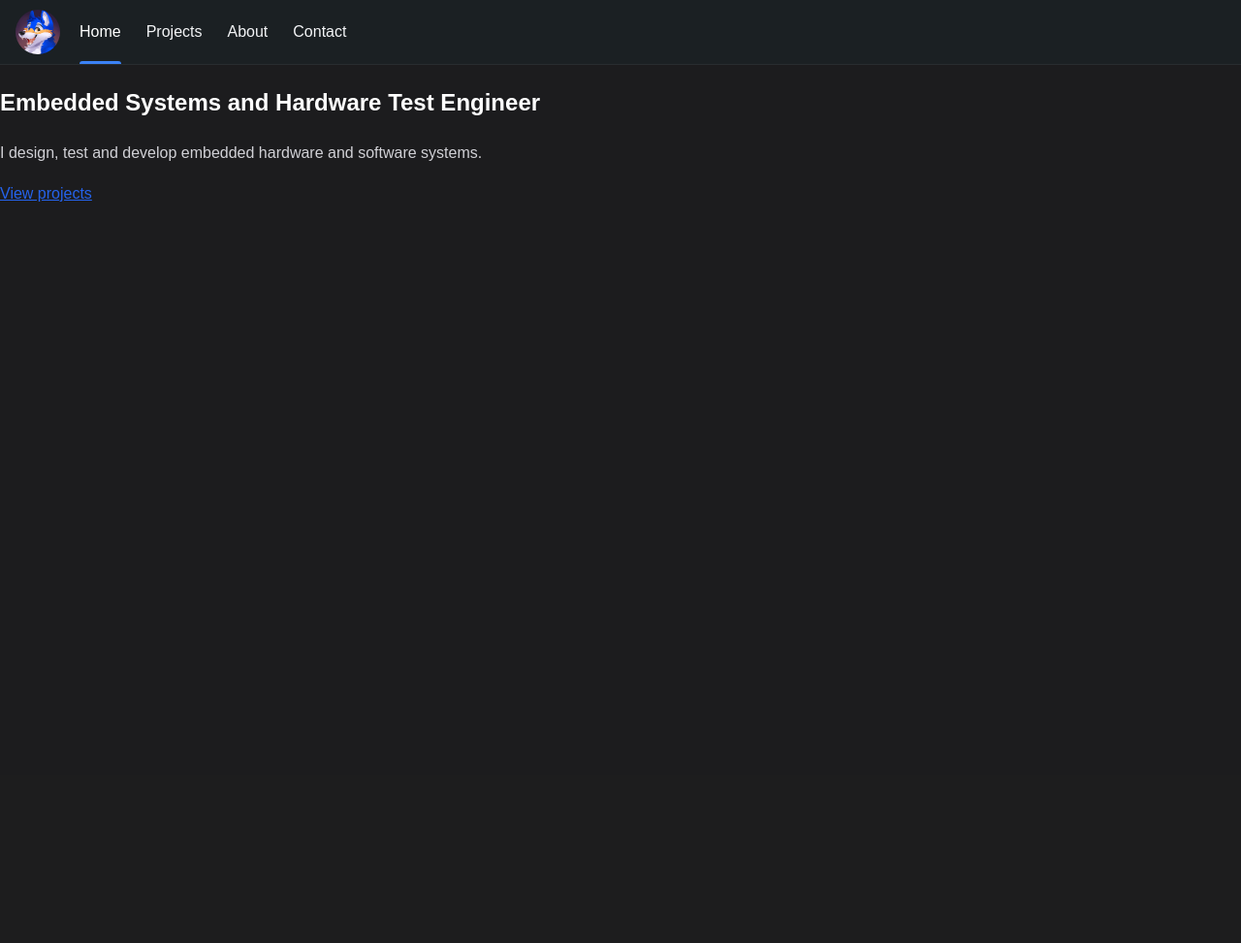
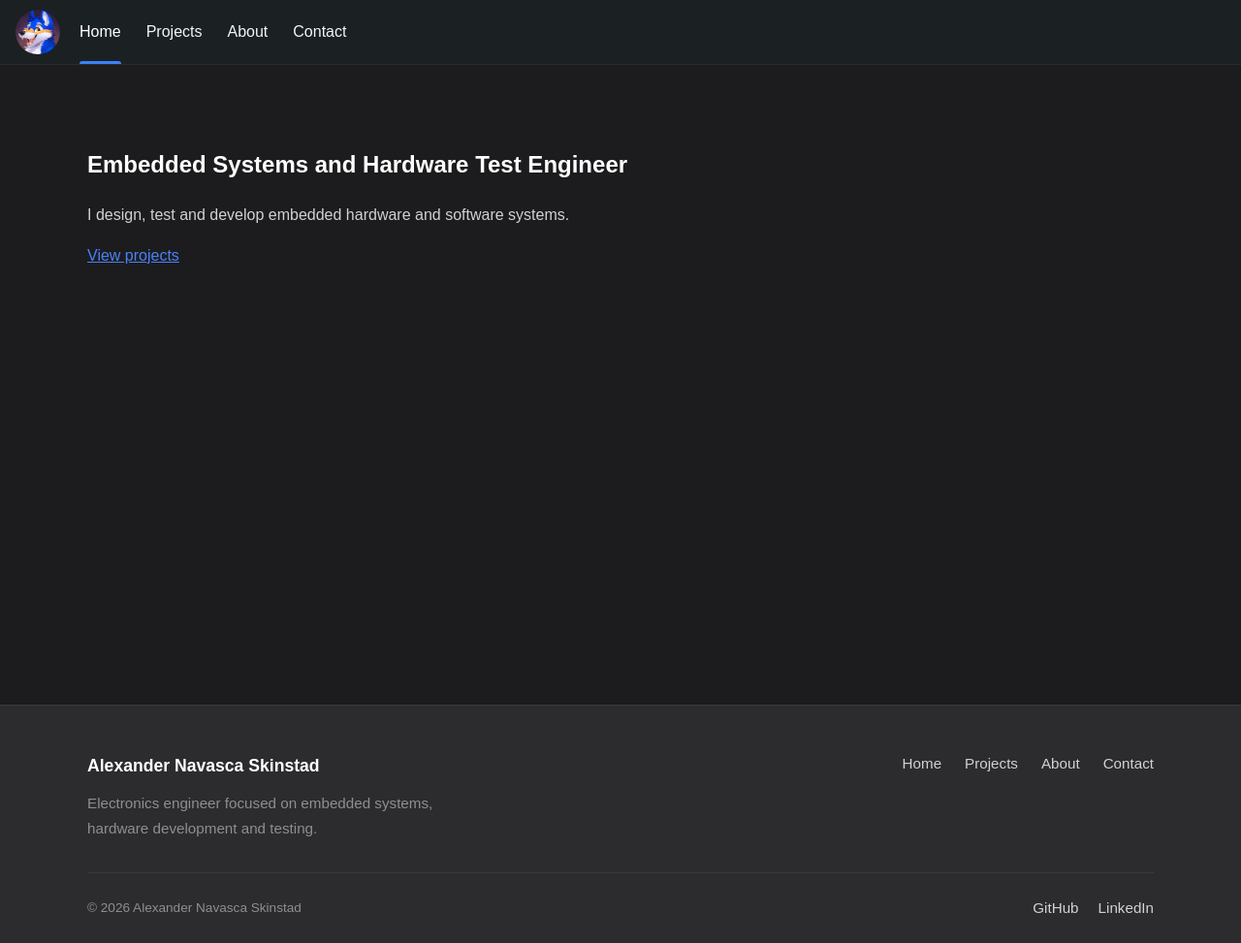
Before and after one commit to alnavski98/Project-website, a Flask app: page / in a window 1280 px wide. Shown: the whole page at 97% size. Before the commit the page ends 208 px from the top, so only its background shows below. Run offline with Flask 3, Linux system fonts and the light colour scheme.

Commit message:
Added footer and injected year for copyright

```diff
--- a/app.py
+++ b/app.py
@@ -1,7 +1,13 @@
+from datetime import datetime
 from flask import Flask, render_template
 
 app = Flask(__name__)
 
+@app.context_processor
+def inject_current_year():
+    return {
+        "current_year": datetime.now().year
+    }
 
 @app.route("/")
 def home():
--- /dev/null
+++ b/static/css/footer.css
@@ -0,0 +1,108 @@
+.site-footer {
+    margin-top: auto;
+
+    background-color: var(--color-surface);
+    border-top: 1px solid var(--color-border);
+}
+
+.footer-container {
+    width: min(92%, var(--content-width));
+    margin-inline: auto;
+    padding: 3rem 0 1.5rem;
+}
+
+.footer-main {
+    display: flex;
+    align-items: flex-start;
+    justify-content: space-between;
+    gap: 3rem;
+
+    padding-bottom: 2rem;
+}
+
+.footer-intro {
+    max-width: 420px;
+}
+
+.footer-name {
+    color: var(--color-heading);
+    font-size: 1.1rem;
+    font-weight: 600;
+    text-decoration: none;
+}
+
+.footer-name:hover {
+    color: var(--color-accent);
+}
+
+.footer-description {
+    margin: 0.75rem 0 0;
+
+    color: var(--color-muted);
+    font-size: 0.95rem;
+    line-height: 1.7;
+}
+
+.footer-navigation {
+    display: flex;
+    flex-wrap: wrap;
+    gap: 1.5rem;
+}
+
+.footer-navigation a,
+.footer-socials a {
+    color: var(--color-text);
+    font-size: 0.95rem;
+    text-decoration: none;
+
+    transition: color 150ms ease;
+}
+
+.footer-navigation a:hover,
+.footer-socials a:hover {
+    color: var(--color-heading);
+}
+
+.footer-bottom {
+    display: flex;
+    align-items: center;
+    justify-content: space-between;
+    gap: 1.5rem;
+
+    padding-top: 1.5rem;
+
+    border-top: 1px solid var(--color-border);
+}
+
+.footer-bottom p {
+    margin: 0;
+
+    color: var(--color-muted);
+    font-size: 0.85rem;
+}
+
+.footer-socials {
+    display: flex;
+    gap: 1.25rem;
+}
+
+@media (max-width: 700px) {
+    .footer-container {
+        padding-top: 2.5rem;
+    }
+
+    .footer-main {
+        flex-direction: column;
+        gap: 2rem;
+    }
+
+    .footer-navigation {
+        flex-direction: column;
+        gap: 0.75rem;
+    }
+
+    .footer-bottom {
+        flex-direction: column;
+        align-items: flex-start;
+    }
+}
--- a/static/css/main.css
+++ b/static/css/main.css
@@ -1,13 +1,18 @@
 :root {
-    --color-primary: #2563eb;
+    --color-primary: #4a81f8;
     --color-primary-hover: #1d4ed8;
 
     --color-background: #1C1C1E;
     --color-surface: #2C2C2E;
+    --color-surface-hover: #3a3a3c;
 
     --color-heading: #FFFFFF;
     --color-text: #D1D1D6;
+    --color-muted: #8e8e93;
     --color-border: #3A3A3C;
+
+    --color-accent: #4f8ef7;
+    --color-accent-hover: #3d7ae6;
 
     --content-width: 1100px;
 }
@@ -47,7 +52,9 @@ img {
     max-width: 100%;
 }
 
-.page-section {
+.hero,
+.page-section,
+.projects-section {
     width: min(92%, var(--content-width));
     margin: 0 auto;
     padding: 4rem 0;
--- a/templates/base.html
+++ b/templates/base.html
@@ -22,6 +22,10 @@
         href="{{ url_for('static', filename='css/navbar.css') }}"
     >
 
+    <link
+        rel="stylesheet"
+        href="{{ url_for('static', filename='css/footer.css') }}"
+    >
     {% block styles %}{% endblock %}
 </head>
 
--- a/templates/partials/footer.html
+++ b/templates/partials/footer.html
@@ -0,0 +1,53 @@
+<footer class="site-footer">
+    <div class="footer-container">
+        <div class="footer-main">
+            <div class="footer-intro">
+                <a
+                    class="footer-name"
+                    href="{{ url_for('home') }}"
+                >
+                    Alexander Navasca Skinstad
+                </a>
+
+                <p class="footer-description">
+                    Electronics engineer focused on embedded systems,
+                    hardware development and testing.
+                </p>
+            </div>
+
+            <nav
+                class="footer-navigation"
+                aria-label="Footer navigation"
+            >
+                <a href="{{ url_for('home') }}">Home</a>
+                <a href="{{ url_for('projects') }}">Projects</a>
+                <a href="{{ url_for('about') }}">About</a>
+                <a href="{{ url_for('contact') }}">Contact</a>
+            </nav>
+        </div>
+
+        <div class="footer-bottom">
+            <p>
+                &copy; {{ current_year }} Alexander Navasca Skinstad
+            </p>
+
+            <div class="footer-socials">
+                <a
+                    href="https://github.com/alnavski98"
+                    target="_blank"
+                    rel="noopener noreferrer"
+                >
+                    GitHub
+                </a>
+
+                <a
+                    href="https://www.linkedin.com/in/alexander-navasca-skinstad-52b608166/"
+                    target="_blank"
+                    rel="noopener noreferrer"
+                >
+                    LinkedIn
+                </a>
+            </div>
+        </div>
+    </div>
+</footer>
```
